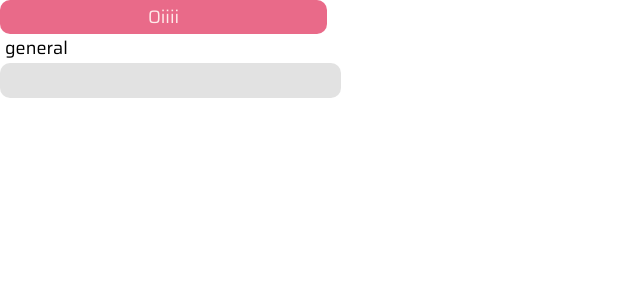
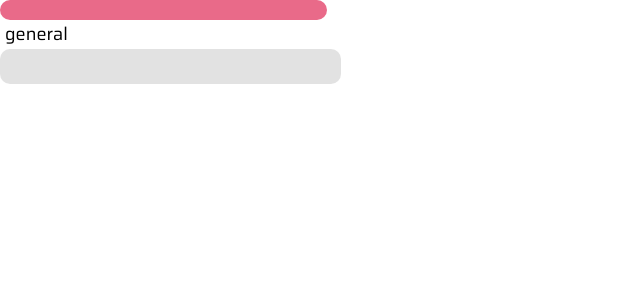
Before and after one commit to luischoma/mike-bank, a React (Create React App) app in the folder client/: page / in a window 1280 px wide. Shown: the top 300 px of the page, without its empty margins (0-640 px from the left). Built offline with nearby package versions, Linux system fonts and the light colour scheme.

Commit message:
Receive classNames on components that need it

```diff
--- a/client/src/components/atoms/button.js
+++ b/client/src/components/atoms/button.js
@@ -2,10 +2,10 @@ import React from 'react'
 
 import './button.scss'
 
-export const Button = ({ children, onClick }) => {
+export const Button = ({ className = '', textButton, onClick }) => {
   return (
-    <button className='button' onClick={onClick}>
-      {children}
+    <button className={`button ${className}`} onClick={onClick}>
+      {textButton}
     </button>
   )
 }
--- a/client/src/components/atoms/input.js
+++ b/client/src/components/atoms/input.js
@@ -4,9 +4,9 @@ import snakeCase from 'lodash/snakeCase'
 
 import './input.scss'
 
-export const Input = ({ textLabel }) => {
+export const Input = ({ className = '', textLabel }) => {
   return (
-    <div className="input">
+    <div className={`input ${className}`}>
       <label htmlFor={snakeCase(textLabel)} className="input__label">
         {textLabel}
       </label>
--- a/client/src/components/templates/template.js
+++ b/client/src/components/templates/template.js
@@ -4,9 +4,11 @@ import {
   UserOptions,
 } from '../molecules'
 
-export const Template = ({ children }) => {
+import './template.scss'
+
+export const Template = ({ className = '', children }) => {
   return (
-    <div>
+    <div className={`template ${className}`}>
       <UserOptions />
       {children}
     </div>
```
